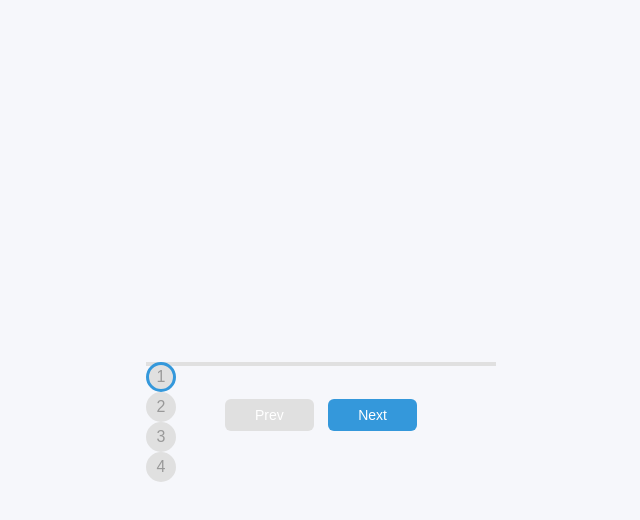
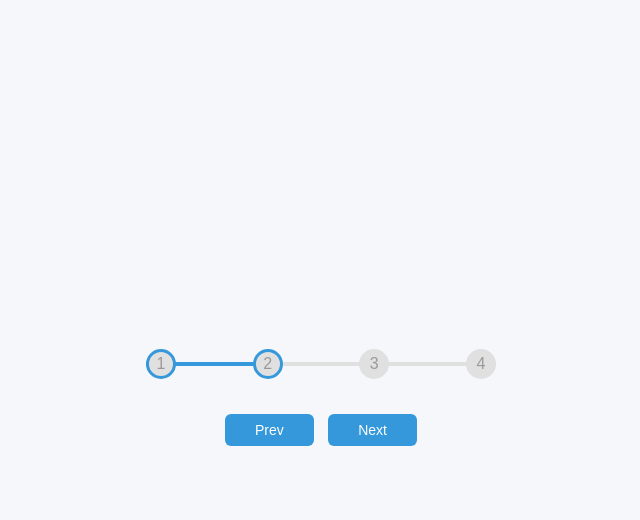
Before and after one commit to vickyhawley/Fifty, a plain HTML site: page ProjectOne/indexs.html in a window 1280 px wide. Both pictures are taken after a click on the button "Next". Shown: the whole page, without its empty margins (319-959 px from the left). Drawn offline with Linux system fonts and the light colour scheme; a web font is replaced by a local one.

Commit message:
progress bar JS

```diff
--- a/ProjectOne/indexs.html
+++ b/ProjectOne/indexs.html
@@ -11,12 +11,11 @@
 <body>
   <div class="container">
     <div class="progress-container">
-        <div class="progress" id="progress">
+        <div class="progress" id="progress"></div>
             <div class="circle active">1</div>
             <div class="circle">2</div>
             <div class="circle">3</div>
             <div class="circle">4</div>
-        </div>
     </div>
 
     <button class="btn" id="prev" disabled>Prev</button>
--- a/ProjectOne/scripts.js
+++ b/ProjectOne/scripts.js
@@ -0,0 +1,47 @@
+const progress = document.getElementById('progress')
+const prev = document.getElementById('prev')
+const next = document.getElementById('next')
+const circles = document.querySelectorAll('.circle')
+
+let currentActive = 1
+
+next.addEventListener('click', () => {
+    currentActive++
+
+    if(currentActive > circles.length) {
+        currentActive = circles.length
+    }
+    update()
+})
+
+prev.addEventListener('click', () => {
+    currentActive--
+
+    if(currentActive < 1) {
+        currentActive = 1
+    }
+
+    update()
+})
+
+function update() {
+    circles.forEach((circle, idx) => {
+        if(idx < currentActive) {
+            circle.classList.add('active')
+        } else {
+            circle.classList.remove('active')
+        }
+    })
+    const actives = document.querySelectorAll ('.active')
+
+    progress.style.width = (actives.length - 1) / (circles.length - 1) * 100 + '%'
+
+    if(currentActive === 1) {
+        prev.disabled = true
+    } else if(currentActive === circles.length) {
+        next.disabled = true
+    } else {
+        prev.disabled = false
+        next.disabled = false
+    }
+}
```
